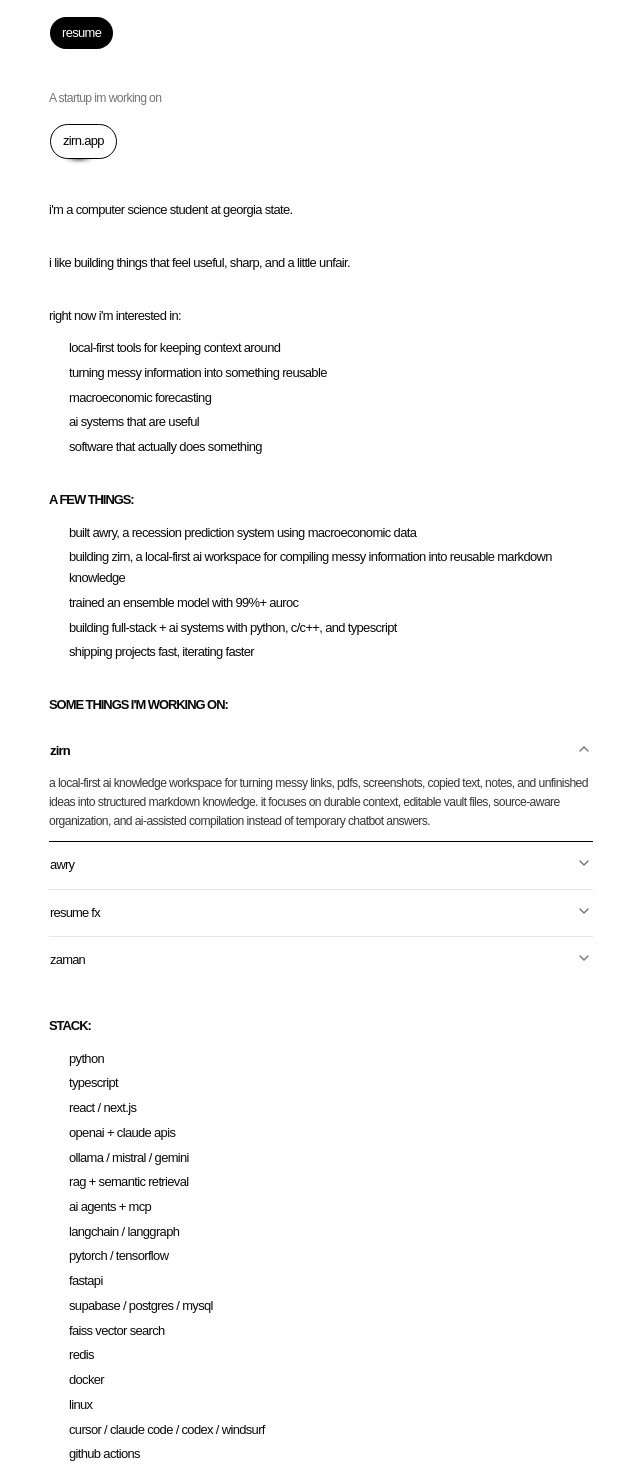
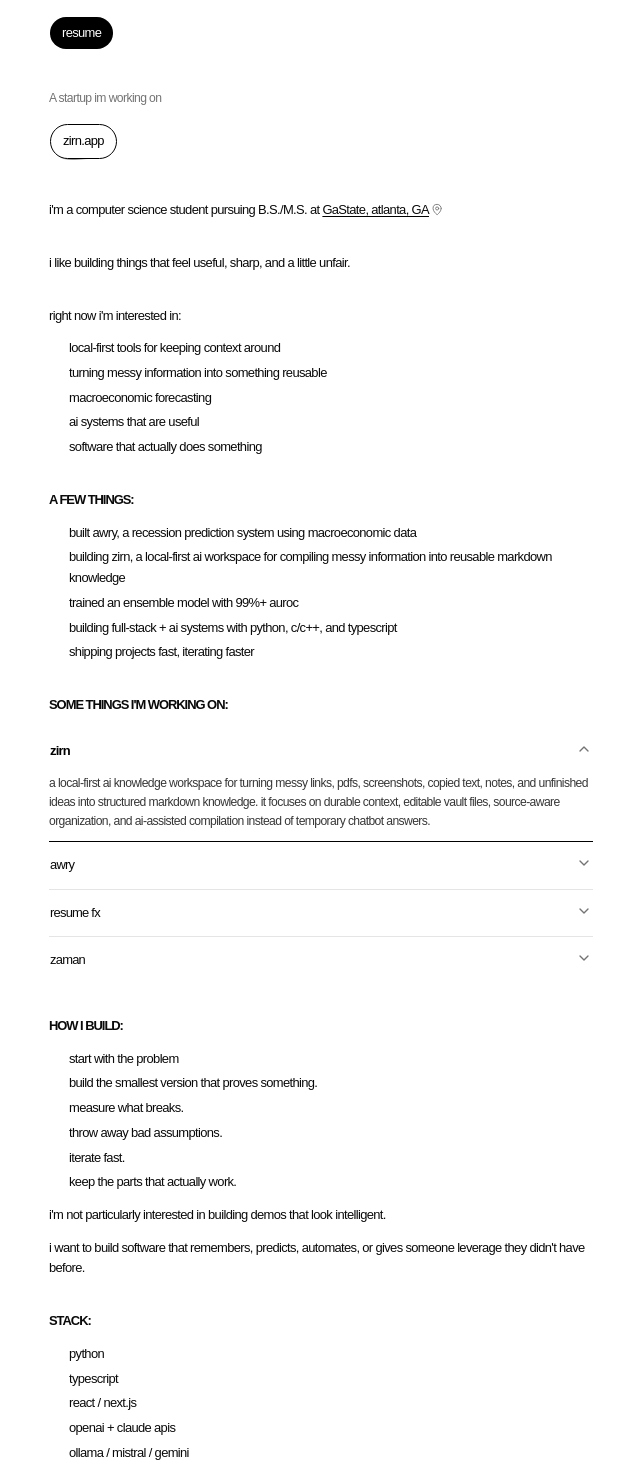
Before and after one commit to aditauqir/aditauqir-website, a Next.js app: page / in a window 1280 px wide. Shown: the part 220-1690 px from the top of the page, without its empty margins (319-959 px from the left). Built offline with nearby package versions, Linux system fonts and the light colour scheme; a web font is replaced by a local one.

Commit message:
Ship zirn button fix, GSU hover card, and homepage copy

```diff
--- a/app/page.tsx
+++ b/app/page.tsx
@@ -15,6 +15,7 @@ import {
   faSquareLinkedin,
 } from "@fortawesome/free-brands-svg-icons";
 
+import GsuLocationHover from "@/components/GsuLocationHover";
 import HomeClock from "@/components/HomeClock";
 import {
   Accordion,
@@ -75,6 +76,15 @@ const projectItems = [
 
 const zirnSiteHref = "https://www.zirn.app/";
 
+const howIBuildItems = [
+  "start with the problem",
+  "build the smallest version that proves something.",
+  "measure what breaks.",
+  "throw away bad assumptions.",
+  "iterate fast.",
+  "keep the parts that actually work.",
+];
+
 const stackItems = [
   "python",
   "typescript",
@@ -90,6 +100,9 @@ const stackItems = [
   "faiss vector search",
   "redis",
   "docker",
+  "aws / s3 / ec2",
+  "azure",
+  "vercel",
   "linux",
   "cursor / claude code / codex / windsurf",
   "github actions",
@@ -214,14 +227,17 @@ export default function HomePage() {
                     target="_blank"
                     rel="noreferrer"
                     duration={0.8}
-                    containerClassName="rounded-full border-0 bg-transparent"
-                    className="flex items-center border border-black bg-background px-3 py-1.5 text-[0.86rem] font-medium tracking-[-0.05em] !text-black lg:text-[0.81rem]"
+                    containerClassName="rounded-full border-0 bg-transparent shadow-none"
+                    className="flex items-center border border-black bg-background px-3 py-1.5 text-[0.86rem] font-medium tracking-[-0.05em] !text-black shadow-none lg:text-[0.81rem]"
                   >
                     zirn.app
                   </HoverBorderGradient>
                 </div>
 
-                <p>i&apos;m a computer science student at georgia state.</p>
+                <p className="relative z-[100]">
+                  i&apos;m a computer science student pursuing B.S./M.S. at{" "}
+                  <GsuLocationHover />
+                </p>
                 <p>
                   i like building things that feel useful, sharp, and a little
                   unfair.
@@ -337,6 +353,26 @@ export default function HomePage() {
                 </div>
 
                 <div className="space-y-3">
+                  <p className="font-semibold tracking-[-0.08em]">
+                    HOW I BUILD:
+                  </p>
+                  <ul className="space-y-1 pl-5">
+                    {howIBuildItems.map((item) => (
+                      <li key={item}>{item}</li>
+                    ))}
+                  </ul>
+                  <p>
+                    i&apos;m not particularly interested in building demos that
+                    look intelligent.
+                  </p>
+                  <p>
+                    i want to build software that remembers, predicts,
+                    automates, or gives someone leverage they didn&apos;t have
+                    before.
+                  </p>
+                </div>
+
+                <div className="space-y-3">
                   <p className="font-semibold tracking-[-0.08em]">STACK:</p>
                   <ul className="space-y-1 pl-5">
                     {stackItems.map((stackItem) => (
--- /dev/null
+++ b/components/GsuLocationHover.tsx
@@ -0,0 +1,122 @@
+"use client";
+
+import { useRef, useState } from "react";
+import { MapPin } from "lucide-react";
+
+const GSU_MAP_EMBED =
+  "https://www.openstreetmap.org/export/embed.html?bbox=-84.3935%2C33.7490%2C-84.3795%2C33.7582&layer=mapnik&marker=33.7535835%2C-84.3864639";
+
+const GSU_GOOGLE_MAPS_URL =
+  "https://www.google.com/maps/search/?api=1&query=Georgia+State+University+Atlanta";
+
+export default function GsuLocationHover() {
+  const [open, setOpen] = useState(false);
+  const [shouldLoadMap, setShouldLoadMap] = useState(false);
+  const hideTimer = useRef<number | null>(null);
+
+  const clearHideTimer = () => {
+    if (hideTimer.current !== null) {
+      window.clearTimeout(hideTimer.current);
+      hideTimer.current = null;
+    }
+  };
+
+  const show = () => {
+    clearHideTimer();
+    setShouldLoadMap(true);
+    setOpen(true);
+  };
+
+  const hide = () => {
+    clearHideTimer();
+    hideTimer.current = window.setTimeout(() => {
+      setOpen(false);
+    }, 40);
+  };
+
+  return (
+    <span
+      className="relative z-[100] inline-flex items-baseline"
+      onMouseEnter={show}
+      onMouseLeave={hide}
+    >
+      <a
+        href="https://www.gsu.edu"
+        target="_blank"
+        rel="noreferrer"
+        className="inline-flex items-center gap-[0.18em] text-inherit no-underline"
+      >
+        <span className="underline decoration-black underline-offset-[0.18em]">
+          GaState, atlanta, GA
+        </span>
+        <MapPin
+          aria-hidden
+          className={`size-[0.95em] translate-y-[-0.05em] transition-colors duration-150 ease-in-out ${
+            open ? "text-black" : "text-muted-foreground"
+          }`}
+          strokeWidth={1.75}
+        />
+      </a>
+
+      <span
+        role="tooltip"
+        aria-hidden={!open}
+        aria-label="Georgia State University location"
+        className="absolute top-full z-[100] w-[min(17.5rem,calc(100vw-2.5rem))] pt-2"
+        style={{
+          left: "50%",
+          transform: "translateX(-50%)",
+          pointerEvents: open ? "auto" : "none",
+        }}
+      >
+        <span
+          className="block overflow-hidden rounded-xl border border-black/15 bg-white shadow-[0_6px_18px_rgba(0,0,0,0.10)]"
+          style={{
+            opacity: open ? 1 : 0,
+            transform: open ? "translateY(0)" : "translateY(8px)",
+            pointerEvents: open ? "auto" : "none",
+            transition:
+              "opacity 180ms ease-in-out, transform 180ms ease-in-out",
+          }}
+        >
+          <span className="relative block h-[8.5rem] w-full overflow-hidden bg-[#e8e8e8]">
+            {shouldLoadMap ? (
+              <iframe
+                title="Georgia State University map"
+                src={GSU_MAP_EMBED}
+                className="pointer-events-none absolute -top-1 -left-11 h-[calc(100%+3rem)] w-[calc(100%+2.75rem)] max-w-none border-0 grayscale-[0.15]"
+                loading="lazy"
+                tabIndex={-1}
+                referrerPolicy="no-referrer-when-downgrade"
+              />
+            ) : null}
+          </span>
+
+          <span className="block space-y-1 border-t border-black/10 px-3 py-2.5">
+            <span className="flex items-start gap-1.5 text-[0.78rem] leading-[1.35] font-medium tracking-[-0.05em] text-black">
+              <MapPin
+                aria-hidden
+                className="mt-[0.15em] size-3 shrink-0"
+                strokeWidth={1.8}
+              />
+              Georgia State University
+            </span>
+            <span className="block pl-[1.15rem] text-[0.7rem] leading-[1.4] tracking-[-0.04em] text-muted-foreground">
+              Downtown Atlanta Campus
+              <br />
+              33 Gilmer St SE, Atlanta, GA 30303
+            </span>
+            <a
+              href={GSU_GOOGLE_MAPS_URL}
+              target="_blank"
+              rel="noreferrer"
+              className="inline-block pl-[1.15rem] pt-1 text-[0.68rem] tracking-[-0.04em] text-black underline underline-offset-2"
+            >
+              Open in Google Maps
+            </a>
+          </span>
+        </span>
+      </span>
+    </span>
+  );
+}
--- a/components/ui/hover-border-gradient.tsx
+++ b/components/ui/hover-border-gradient.tsx
@@ -69,26 +69,24 @@ export function HoverBorderGradient({
       }}
       onMouseLeave={() => setHovered(false)}
       className={cn(
-        "relative flex h-min w-fit flex-col flex-nowrap content-center items-center justify-center gap-10 overflow-visible rounded-full border bg-black/10 p-px decoration-clone transition duration-500 hover:bg-black/15",
+        "relative isolate flex h-min w-fit items-center justify-center overflow-hidden rounded-full border bg-transparent p-px transition duration-500",
         containerClassName,
       )}
       {...props}
     >
       <div
         className={cn(
-          "z-10 w-auto rounded-[inherit] bg-black px-4 py-2 text-white",
+          "relative z-10 w-auto rounded-[inherit] bg-background px-4 py-2 text-foreground",
           className,
         )}
       >
         {children}
       </div>
+      <div className="pointer-events-none absolute inset-0 z-0 overflow-hidden rounded-[inherit]">
         <motion.div
-        className="absolute inset-0 z-0 flex-none overflow-hidden rounded-[inherit]"
+          className="absolute inset-0 rounded-[inherit]"
           style={{
             filter: "blur(2px)",
-          position: "absolute",
-          width: "100%",
-          height: "100%",
           }}
           initial={{ background: movingMap[direction] }}
           animate={{
@@ -98,7 +96,8 @@ export function HoverBorderGradient({
           }}
           transition={{ ease: "linear", duration: duration ?? 1 }}
         />
-      <div className="absolute inset-[2px] z-1 flex-none rounded-[100px] bg-black" />
+      </div>
+      <div className="pointer-events-none absolute inset-[2px] z-[1] rounded-[inherit] bg-background" />
     </Tag>
   );
 }
```
Lines whose indentation alone changed are shown as unchanged.
